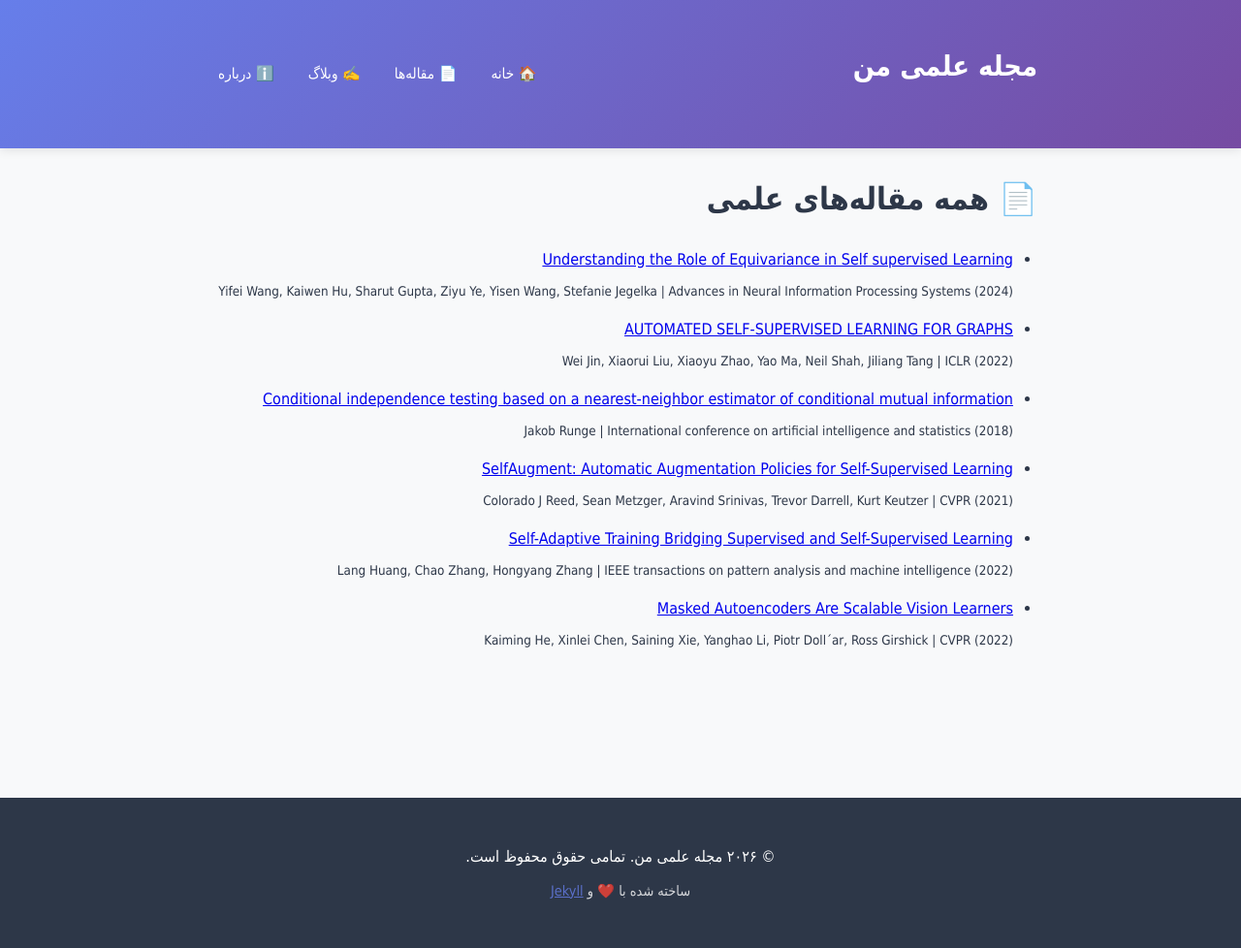
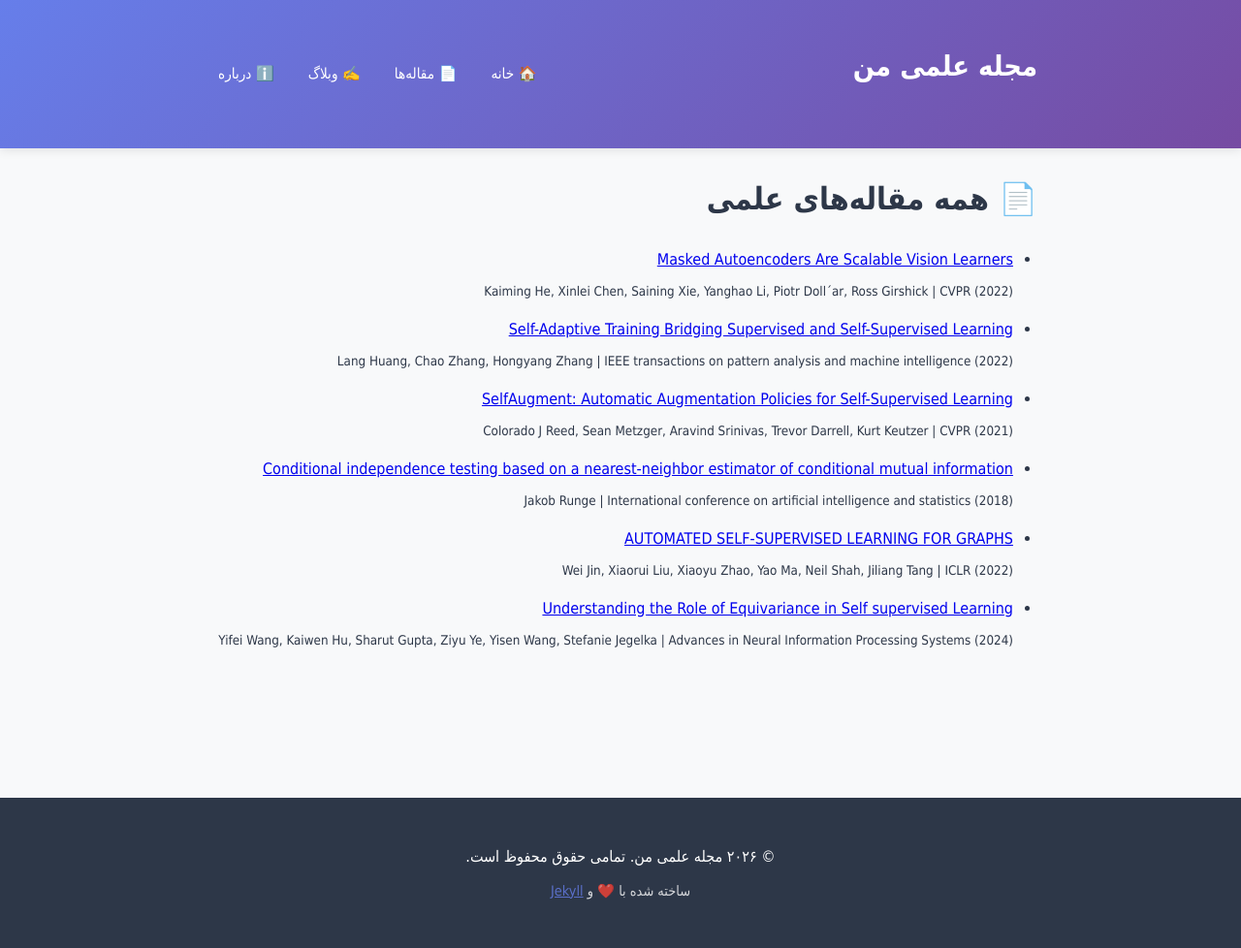
Before and after one commit to sargdsra/sargdsra.github.io, a Jekyll site: the page built from papers/index.md, in a window 1280 px wide. Shown: the whole page at 97% size. Built offline with Jekyll 4.4.1, drawn with Linux system fonts in a browser that asks for light colours; some web fonts are replaced.

Commit message:
slides for paper 6 added
reversed papers and blogs

```diff
--- a/papers/index.md
+++ b/papers/index.md
@@ -5,9 +5,9 @@ permalink: /papers/
 ---
 
 # 📄 همه مقاله‌های علمی
-
+{% assign last_papers = site.papers | reverse %}
 <ul>
-{% for paper in site.papers %}
+{% for paper in last_papers %}
   <li>
     <a href="{{ paper.url }}">{{ paper.title }}</a>
     <br>
```
Also changed, not shown: _papers/2026-09-6-Masked_Autoencoders_Are_Scalable_Vision_Learners.md (+1 -1 lines), blog/index.md (+1 -1 lines), index.md (+4 -2 lines).
